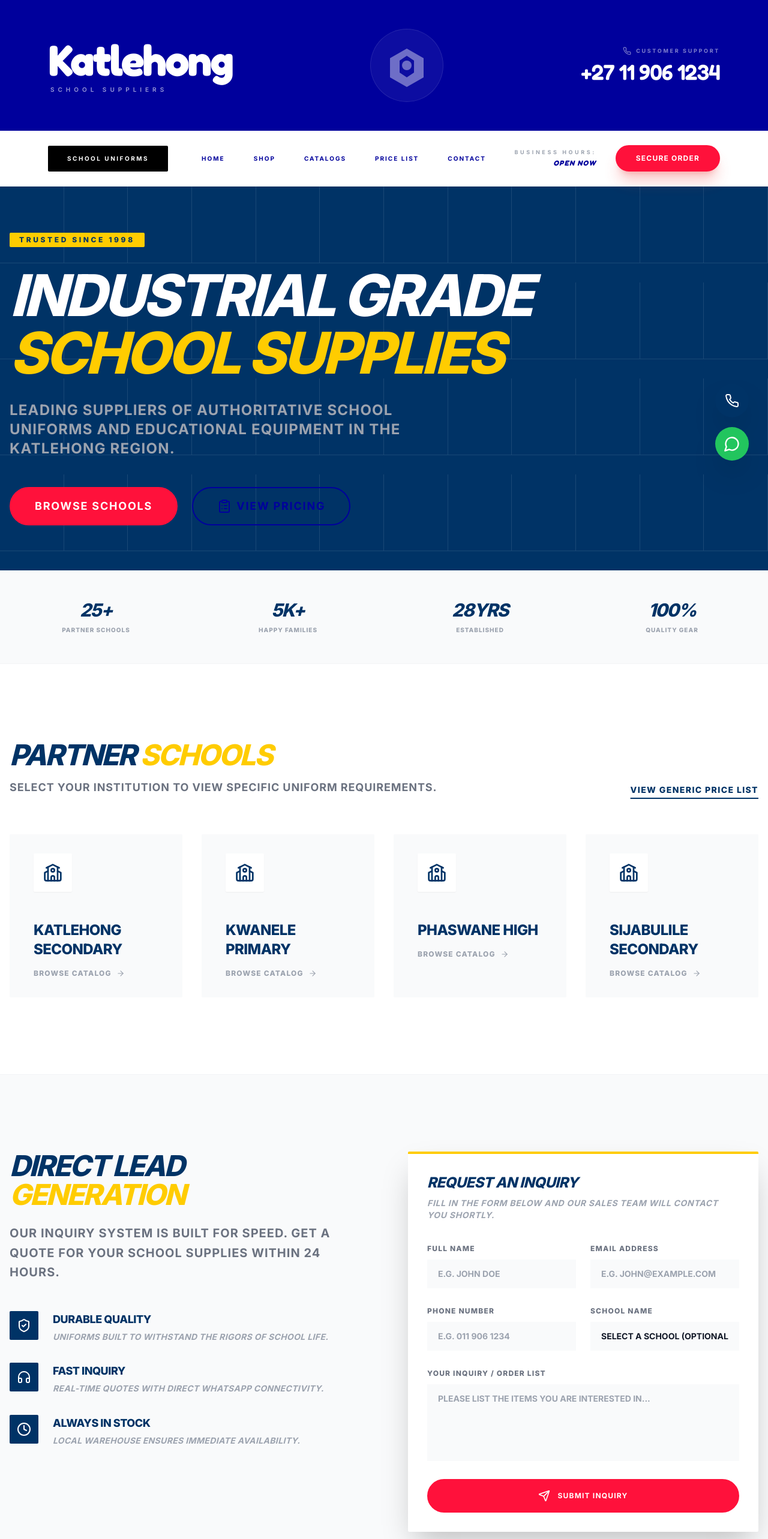
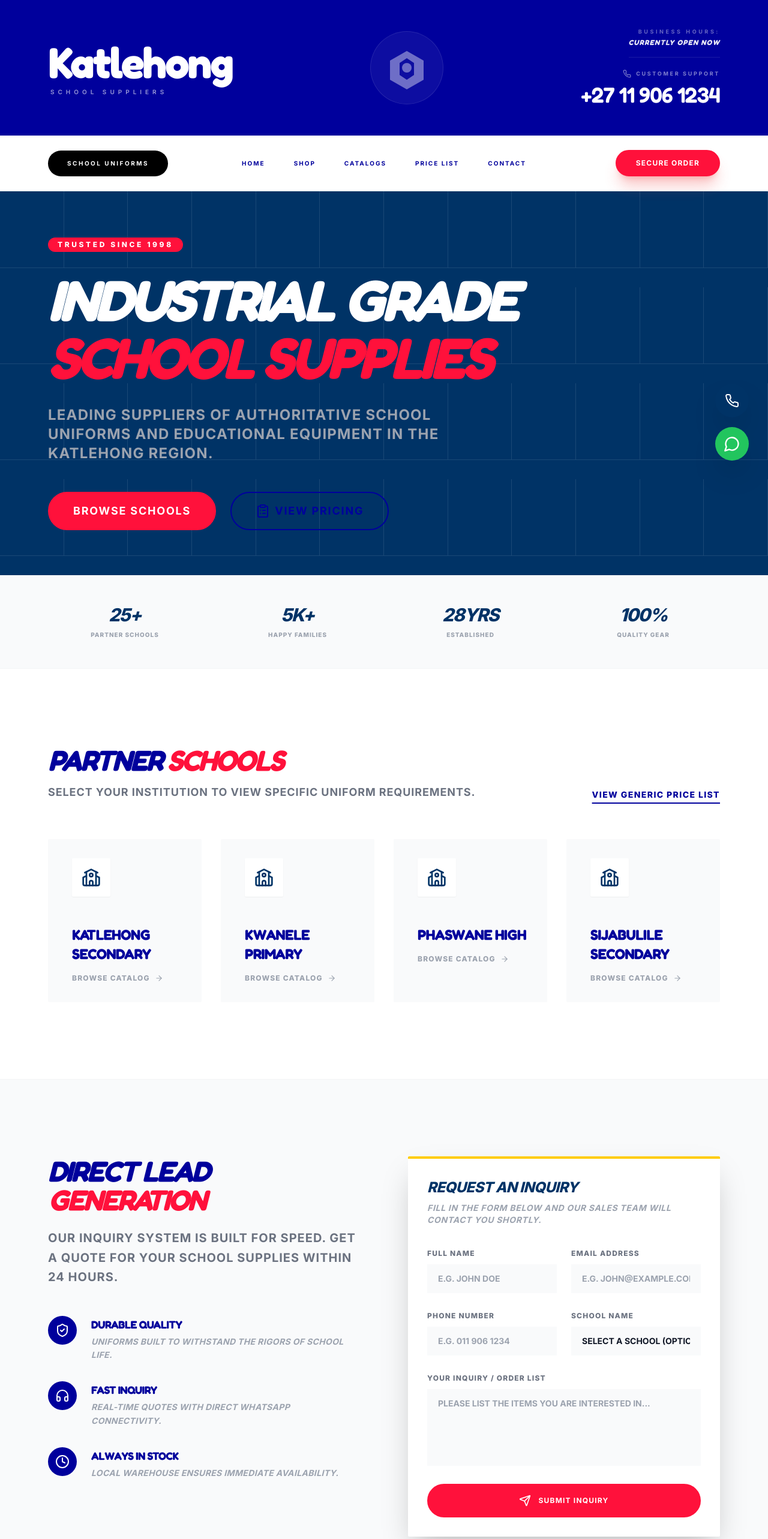
Before and after one commit to tumelo-sebego/School-Suppliers-Website, a Vue app: page / in a window 1280 px wide. Shown: the top 2566 px of the page at 60% size. Built offline with nearby package versions, Linux system fonts and the light colour scheme.

Commit message:
implemented the global padding, header layout refinements, and unified the brand identity across the HomeView

```diff
--- a/src/components/KssHeader.vue
+++ b/src/components/KssHeader.vue
@@ -2,7 +2,7 @@
   <header class="w-full z-50">
     <!-- Tier 1: Brand & Contact Info (Blue Background) -->
     <div class="bg-[var(--kss-blue)] text-white py-12">
-      <div class="kss-container flex flex-col md:flex-row justify-between items-center gap-10">
+      <div class="container flex flex-col md:flex-row justify-between items-center gap-10">
         <!-- Logo / Wordmark -->
         <router-link to="/" class="flex flex-col leading-none group items-center md:items-start">
           <span class="font-bold text-5xl lg:text-7xl tracking-[-0.04em] font-fredoka">Katlehong</span>
@@ -19,13 +19,20 @@
           </div>
         </div>
 
-        <!-- Contact Detail (Right) -->
+        <!-- Contact Detail & Hours (Right) -->
         <div class="flex flex-col items-center md:items-end gap-1">
-          <div class="flex items-center gap-2 text-white/50 mb-1">
-            <Phone size="14" />
-            <span class="text-[9px] font-bold uppercase tracking-[0.3em]">Customer Support</span>
+          <div class="flex flex-col items-center md:items-end mb-4 leading-none decoration-white/20 border-b border-white/10 pb-4 w-full md:w-auto">
+            <span class="text-[9px] font-bold uppercase tracking-[0.4em] text-white/40 mb-1.5">Business Hours:</span>
+            <span class="text-xs font-black text-white/90 uppercase italic tracking-widest font-fredoka">Currently Open Now</span>
           </div>
-          <span class="text-2xl lg:text-4xl font-semibold font-fredoka tracking-tight">+27 11 906 1234</span>
+
+          <div class="flex flex-col items-center md:items-end gap-1">
+            <div class="flex items-center gap-2 text-white/50 mb-1">
+              <Phone size="14" />
+              <span class="text-[9px] font-bold uppercase tracking-[0.3em]">Customer Support</span>
+            </div>
+            <span class="text-2xl lg:text-4xl font-semibold font-fredoka tracking-tight">+27 11 906 1234</span>
+          </div>
         </div>
       </div>
     </div>
@@ -35,35 +42,36 @@
       class="bg-white border-b border-gray-100 py-6 sticky top-0 shadow-sm transition-all duration-300"
       :class="{ 'py-4 shadow-md': isScrolled }"
     >
-      <div class="kss-container flex justify-between items-center">
-        <!-- Main Navigation Links -->
-        <div class="hidden lg:flex items-center gap-2">
-          <router-link to="/school-uniforms" class="px-8 py-3.5 bg-black text-white text-[10px] font-bold uppercase tracking-[0.25em] hover:bg-[var(--kss-red)] transition-all duration-300 mr-6 rounded-sm">
+      <div class="container flex justify-between items-center">
+        <!-- Main Navigation Links (Left Button + Centered Links) -->
+        <div class="hidden lg:flex items-center justify-between w-full">
+          <!-- First Button -->
+          <router-link to="/school-uniforms" class="px-8 py-3.5 bg-black text-white text-[10px] font-bold uppercase tracking-[0.25em] hover:bg-[var(--kss-red)] transition-all duration-300 rounded-full">
             School Uniforms
           </router-link>
 
-          <div class="flex items-center">
+          <!-- Centered Links -->
+          <div class="flex items-center absolute left-1/2 -translate-x-1/2">
             <router-link to="/" class="px-6 py-2 nav-link">Home</router-link>
             <router-link to="/shop" class="px-6 py-2 nav-link">Shop</router-link>
             <router-link to="/catalogs" class="px-6 py-2 nav-link">Catalogs</router-link>
             <router-link to="/price-list" class="px-6 py-2 nav-link">Price List</router-link>
             <router-link to="/contact" class="px-6 py-2 nav-link">Contact</router-link>
           </div>
-        </div>
 
-        <!-- Right Side CTA -->
-        <div class="flex items-center gap-8">
-          <div class="hidden md:flex flex-col items-end leading-none">
-            <span class="text-[9px] font-bold uppercase tracking-[0.4em] text-gray-400 mb-1.5 ml-1">Business Hours:</span>
-            <span class="text-xs font-black text-[var(--kss-blue)] uppercase italic tracking-widest font-fredoka">Open Now</span>
-          </div>
-
+          <!-- Right Side CTA -->
           <button class="btn-primary shadow-xl shadow-red-500/30">
             Secure Order
           </button>
+        </div>
 
-          <!-- Mobile Menu Toggle -->
-          <button @click="mobileMenuOpen = !mobileMenuOpen" class="lg:hidden text-[var(--kss-blue)] p-2">
+        <!-- Mobile Layout -->
+        <div class="lg:hidden flex justify-between items-center w-full">
+          <router-link to="/school-uniforms" class="px-6 py-2.5 bg-black text-white text-[9px] font-bold uppercase tracking-[0.2em] rounded-full">
+            Uniforms
+          </router-link>
+
+          <button @click="mobileMenuOpen = !mobileMenuOpen" class="text-[var(--kss-blue)] p-2">
             <Menu v-if="!mobileMenuOpen" size="32" />
             <X v-else size="32" />
           </button>
--- a/src/index.css
+++ b/src/index.css
@@ -21,6 +21,11 @@
 }
 
 @layer components {
+  /* Redefining global container for spacious design matching reference image */
+  .container {
+    @apply max-w-[1440px] mx-auto px-10 lg:px-20 !important;
+  }
+
   .btn-primary {
     @apply px-8 py-3 bg-[var(--kss-red)] text-white font-bold rounded-full border-2 border-[var(--kss-red)] hover:bg-transparent hover:text-[var(--kss-red)] transition-all duration-300 uppercase tracking-widest text-xs;
   }
@@ -32,11 +37,6 @@
   .nav-link {
     @apply font-bold uppercase tracking-[0.2em] text-[10px] text-[var(--kss-blue)] hover:text-[var(--kss-red)] transition-colors duration-200;
   }
-
-  /* Custom container for spacious design matching image */
-  .kss-container {
-    @apply max-w-[1440px] mx-auto px-10 lg:px-20;
-  }
 }
 
 .font-fredoka {
--- a/src/views/HomeView.vue
+++ b/src/views/HomeView.vue
@@ -9,14 +9,14 @@
         </div>
       </div>
 
-      <div class="container mx-auto px-4 relative z-10">
+      <div class="container mx-auto relative z-10">
         <div class="max-w-4xl space-y-8">
-          <div class="inline-block px-4 py-1 bg-kss-yellow text-kss-navy text-xs font-black uppercase tracking-[0.3em] rounded-sm">
+          <div class="inline-block px-4 py-1 bg-[var(--kss-red)] text-white text-xs font-black uppercase tracking-[0.3em] rounded-full">
             Trusted since 1998
           </div>
-          <h1 class="text-6xl md:text-8xl font-black uppercase italic tracking-tighter leading-[0.9]">
+          <h1 class="text-6xl md:text-8xl font-black uppercase italic tracking-tighter leading-[0.9] font-fredoka">
             Industrial Grade <br />
-            <span class="text-kss-yellow">School Supplies</span>
+            <span class="text-[var(--kss-red)]">School Supplies</span>
           </h1>
           <p class="text-xl md:text-2xl text-gray-400 font-bold uppercase tracking-wider max-w-2xl leading-relaxed">
             Leading suppliers of authoritative school uniforms and educational equipment in the Katlehong region.
@@ -48,12 +48,12 @@
       <div class="container mx-auto px-4">
         <div class="flex flex-col md:flex-row justify-between items-end mb-16 gap-8">
           <div class="space-y-4">
-            <h2 class="text-5xl font-black uppercase italic tracking-tighter text-kss-navy">
-              Partner <span class="text-kss-yellow italic">Schools</span>
+            <h2 class="text-5xl font-black uppercase italic tracking-tighter text-[var(--kss-blue)] font-fredoka">
+              Partner <span class="text-[var(--kss-red)] italic">Schools</span>
             </h2>
             <p class="text-lg text-gray-500 font-bold uppercase tracking-wider">Select your institution to view specific uniform requirements.</p>
           </div>
-          <router-link to="/price-list" class="text-kss-navy font-black uppercase tracking-widest text-sm hover:text-kss-yellow transition-colors underline decoration-2 underline-offset-8">
+          <router-link to="/price-list" class="text-[var(--kss-blue)] font-black uppercase tracking-widest text-sm hover:text-[var(--kss-red)] transition-colors underline decoration-2 underline-offset-8">
             View Generic Price List
           </router-link>
         </div>
@@ -68,7 +68,7 @@
             <div class="w-16 h-16 bg-white flex items-center justify-center mb-12 shadow-sm rounded-sm group-hover:scale-110 transition-transform">
               <SchoolIcon class="text-kss-navy" size="32" />
             </div>
-            <h3 class="text-2xl font-black uppercase tracking-tight text-kss-navy mb-4 group-hover:text-kss-yellow transition-colors">
+            <h3 class="text-2xl font-black uppercase tracking-tight text-[var(--kss-blue)] mb-4 group-hover:text-[var(--kss-red)] transition-colors font-fredoka">
               {{ school.name }}
             </h3>
             <p class="text-xs font-black text-gray-400 uppercase tracking-widest flex items-center gap-2 group-hover:translate-x-2 transition-transform">
@@ -85,9 +85,9 @@
         <div class="grid grid-cols-1 lg:grid-cols-2 gap-20 items-start">
           <div class="space-y-12">
             <div class="space-y-6">
-              <h2 class="text-5xl font-black uppercase italic tracking-tighter text-kss-navy leading-none">
+              <h2 class="text-5xl font-black uppercase italic tracking-tighter text-[var(--kss-blue)] leading-none font-fredoka">
                 Direct Lead <br />
-                <span class="text-kss-yellow italic">Generation</span>
+                <span class="text-[var(--kss-red)] italic font-fredoka">Generation</span>
               </h2>
               <p class="text-xl text-gray-500 font-bold uppercase tracking-wider leading-relaxed">
                 Our inquiry system is built for speed. Get a quote for your school supplies within 24 hours.
@@ -96,11 +96,11 @@
 
             <div class="space-y-8">
               <div v-for="feature in features" :key="feature.title" class="flex gap-6">
-                <div class="w-12 h-12 shrink-0 bg-kss-navy text-white flex items-center justify-center rounded-sm">
+                <div class="w-12 h-12 shrink-0 bg-[var(--kss-blue)] text-white flex items-center justify-center rounded-full">
                   <component :is="feature.icon" size="24" />
                 </div>
                 <div class="space-y-1">
-                  <h4 class="text-lg font-black uppercase tracking-tight text-kss-navy">{{ feature.title }}</h4>
+                  <h4 class="text-lg font-black uppercase tracking-tight text-[var(--kss-blue)] font-fredoka">{{ feature.title }}</h4>
                   <p class="text-sm text-gray-400 font-bold uppercase tracking-wide leading-relaxed italic">{{ feature.desc }}</p>
                 </div>
               </div>
```
